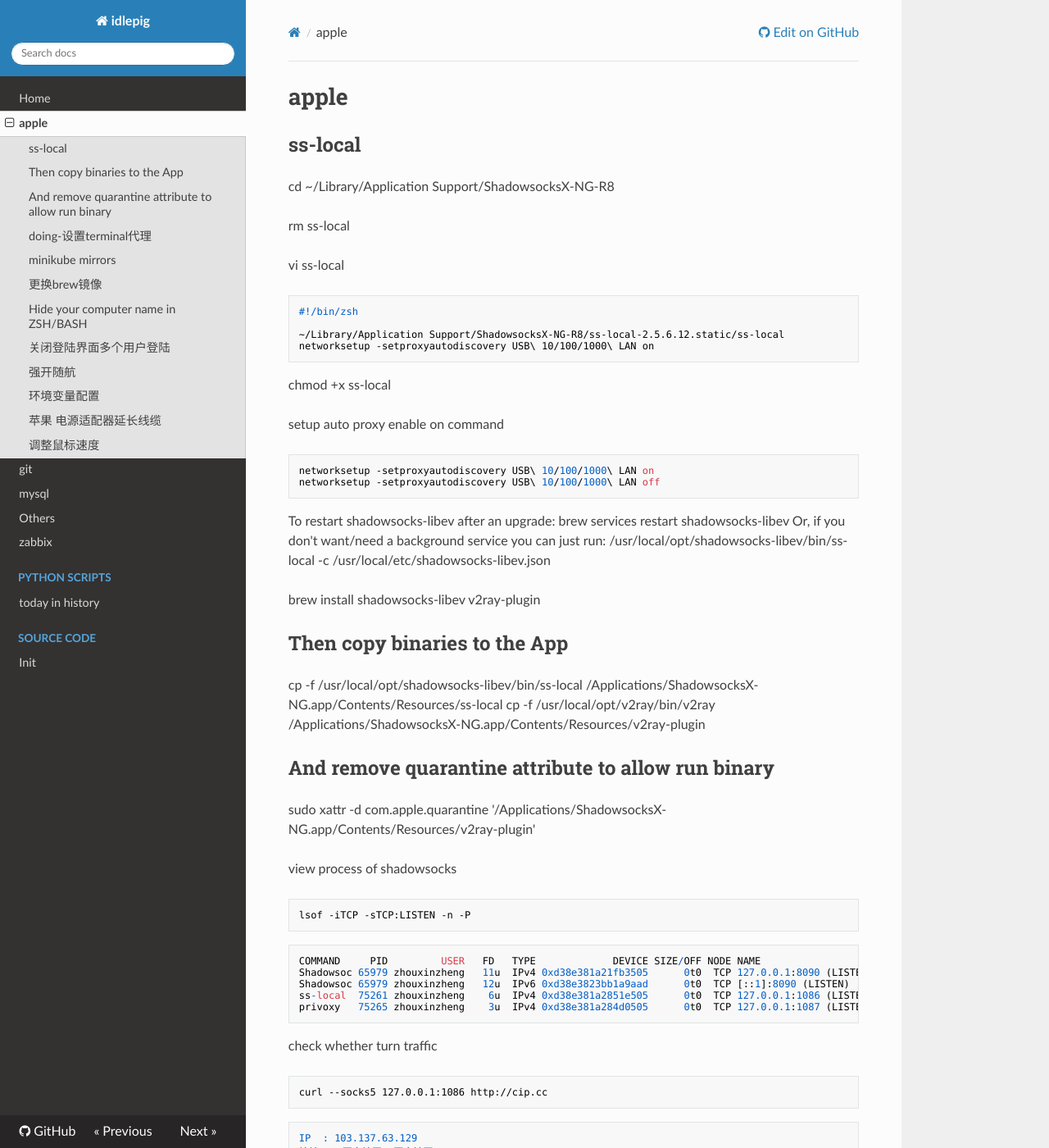
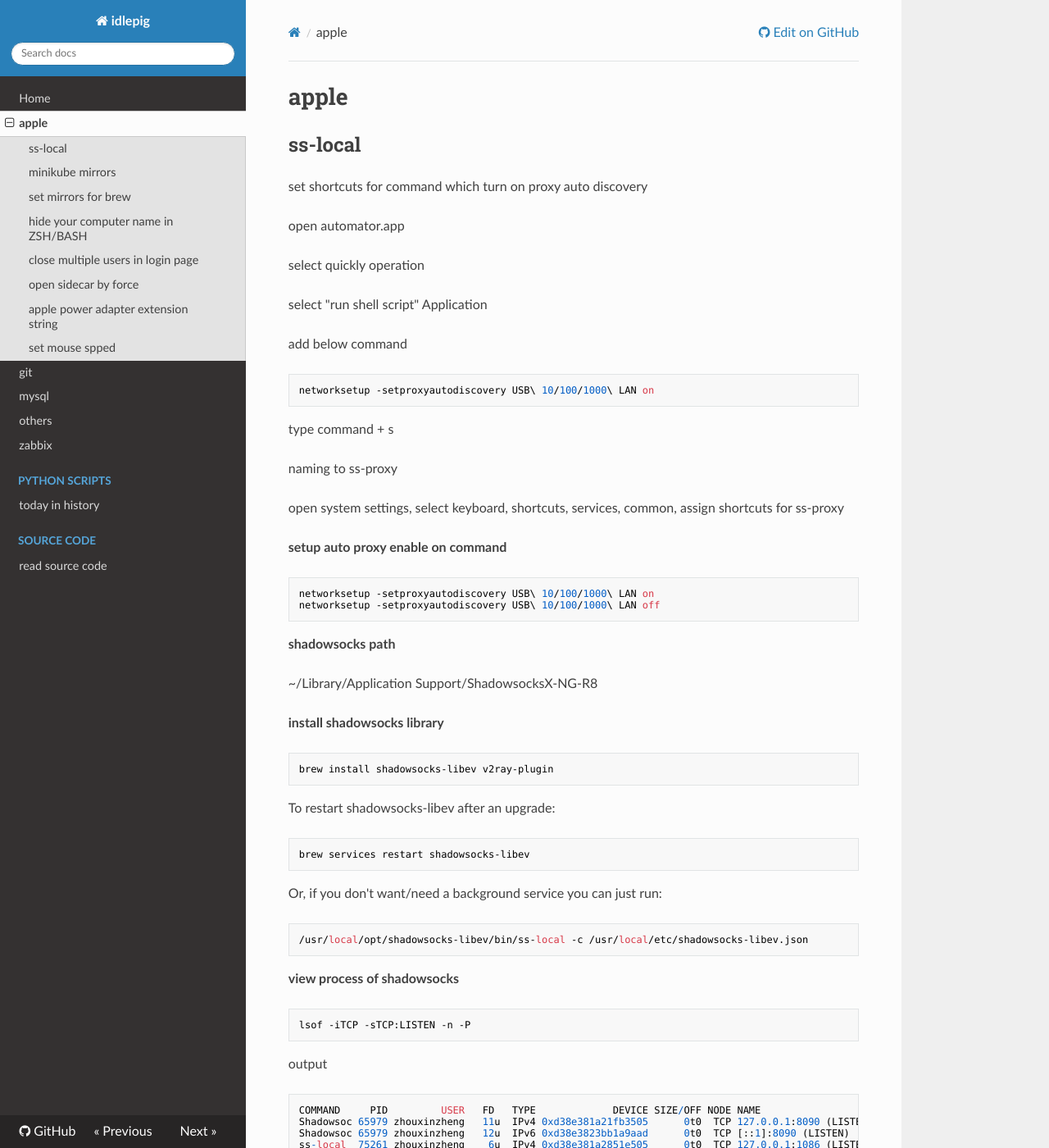
Before and after one commit to idlewith/blog, an MkDocs documentation site: the page built from docs/apple.md, in a window 1280 px wide and 1400 px high. Shown: the whole window at 82% size. Built offline with MkDocs 1.6.1, drawn with Linux system fonts in a browser that asks for light colours; nearby versions of some CDN libraries; some of the changed text lies outside the part shown.

Commit message:
change apple.md chinese to english

````diff
--- a/docs/apple.md
+++ b/docs/apple.md
@@ -5,58 +5,66 @@
 ## ss-local
 
 
+set shortcuts for command which turn on proxy auto discovery
 
-cd ~/Library/Application Support/ShadowsocksX-NG-R8
+open automator.app
 
-rm ss-local
+select quickly operation
 
-vi ss-local
+select "run shell script" Application
 
-```bash
-#!/bin/zsh
+add below command
 
-~/Library/Application Support/ShadowsocksX-NG-R8/ss-local-2.5.6.12.static/ss-local
+```
 networksetup -setproxyautodiscovery USB\ 10/100/1000\ LAN on
 ```
 
-chmod +x ss-local
+type command + s
+
+naming to ss-proxy
+
+open system settings, select keyboard, shortcuts, services, common, assign shortcuts for ss-proxy
 
 
 
-
-setup auto proxy enable on command
+**setup auto proxy enable on command**
 
 ```
 networksetup -setproxyautodiscovery USB\ 10/100/1000\ LAN on
 networksetup -setproxyautodiscovery USB\ 10/100/1000\ LAN off
 ```
 
+**shadowsocks path**
+
+~/Library/Application Support/ShadowsocksX-NG-R8
 
 
+**install shadowsocks library**
+
+```
+brew install shadowsocks-libev v2ray-plugin
+```
 
 To restart shadowsocks-libev after an upgrade:
-  brew services restart shadowsocks-libev
+
+```
+brew services restart shadowsocks-libev
+```
+
 Or, if you don't want/need a background service you can just run:
-  /usr/local/opt/shadowsocks-libev/bin/ss-local -c /usr/local/etc/shadowsocks-libev.json
+
+```
+/usr/local/opt/shadowsocks-libev/bin/ss-local -c /usr/local/etc/shadowsocks-libev.json
+```
 
 
-brew install shadowsocks-libev v2ray-plugin
-
-## Then copy binaries to the App
-
-cp -f /usr/local/opt/shadowsocks-libev/bin/ss-local  /Applications/ShadowsocksX-NG.app/Contents/Resources/ss-local
-cp -f /usr/local/opt/v2ray/bin/v2ray  /Applications/ShadowsocksX-NG.app/Contents/Resources/v2ray-plugin
-
-## And remove quarantine attribute to allow run binary
-
-sudo xattr -d com.apple.quarantine '/Applications/ShadowsocksX-NG.app/Contents/Resources/v2ray-plugin'
-
-
-view process of shadowsocks
+**view process of shadowsocks**
 
 ```
 lsof -iTCP -sTCP:LISTEN -n -P
 ```
+
+output
 
 ```
 COMMAND     PID         USER   FD   TYPE             DEVICE SIZE/OFF NODE NAME
@@ -66,36 +74,24 @@ ss-local  75261 zhouxinzheng    6u  IPv4 0xd38e381a2851e505      0t0  TCP 127.0.
 privoxy   75265 zhouxinzheng    3u  IPv4 0xd38e381a284d0505      0t0  TCP 127.0.0.1:1087 (LISTEN)
 ```
 
-check whether turn traffic
+**check whether turn on traffic**
 
 ```
 curl --socks5 127.0.0.1:1086 http://cip.cc
 ```
 
-```
-IP	: 103.137.63.129
-地址	: 亚太地区  亚太地区
 
-数据二	: 台湾省 | 彼得巧科技企业社
-
-数据三	: 巴基斯坦
-
-URL	: http://www.cip.cc/103.137.63.129
-```
-
-command list for get proxy settings
-
+**command list for get proxy settings**
 
 ```
-$ system_profiler SPNetworkDataType # 获取完整网络配置信息
-
-$ networksetup -listallnetworkservices # 列举所有网络设备
-$ networksetup -getwebproxy Wi-Fi # 获取特定网络设备的系统代理配置
+$ system_profiler SPNetworkDataType # get whole network config
+$ networksetup -listallnetworkservices # list all network device
+$ networksetup -getwebproxy Wi-Fi # get system proxy config of special network device
 
 ```
 
 
-change terminal proxy automatically for mac
+**change terminal proxy automatically for mac**
 
 ```
 #!/bin/zsh
@@ -152,26 +148,14 @@ fi
 
 
 
-
-## doing-设置terminal代理
-
-打开ss之后，通过代理访问google
-
-http_proxy=http://localhost:1087 curl -I http://google.com
-
-
 ## minikube mirrors
 
 minikube start --image-mirror-country=cn   --iso-url=https://kubernetes.oss-cn-hangzhou.aliyuncs.com/minikube/iso/minikube-v1.6.2.iso  --registry-mirror=https://mhzm7ggy.mirror.aliyuncs.com  --image-repository=registry.cn-hangzhou.aliyuncs.com/google_containers
 
 
 
+## set mirrors for brew
 
-
-
-## 更换brew镜像
-
-科大真香实例：
 
 ```bash
 git -C "$(brew --repo)" remote set-url origin https://mirrors.ustc.edu.cn/brew.git
@@ -180,11 +164,11 @@ git -C "$(brew --repo homebrew/core)" remote set-url origin https://mirrors.ustc
 
 git -C "$(brew --repo homebrew/cask)" remote set-url origin https://mirrors.ustc.edu.cn/homebrew-cask.git
 
-if [ $SHELL = "/bin/bash" ] # 如果你的是bash
+if [ $SHELL = "/bin/bash" ]
 then
     echo 'export HOMEBREW_BOTTLE_DOMAIN=https://mirrors.ustc.edu.cn/homebrew-bottles/' >> ~/.bash_profile
     source ~/.bash_profile
-elif [ $SHELL = "/bin/zsh" ] # 如果用的shell 是zsh 的话
+elif [ $SHELL = "/bin/zsh" ]
 then
     echo 'export HOMEBREW_BOTTLE_DOMAIN=https://mirrors.ustc.edu.cn/homebrew-bottles/' >> ~/.zshrc
     source ~/.zshrc
@@ -193,7 +177,7 @@ fi
 brew update
 ```
 
-如果需要恢复原有镜像源的话（国内镜像源突然不能用了或版本不够新）
+**restore to origin mirror**
 
 ```bash
 git -C "$(brew --repo)" remote set-url origin https://github.com/Homebrew/brew.git
@@ -202,12 +186,14 @@ git -C "$(brew --repo homebrew/core)" remote set-url origin https://github.com/H
 
 git -C "$(brew --repo homebrew/cask)" remote set-url origin https://github.com/Homebrew/homebrew-cask.git
 
-# 找到 ~/.bash_profile 或者 ~/.zshrc 中的HOMEBREW_BOTTLE_DOMAIN 一行删除
+
+# delete the whole line contains HOMEBREW_BOTTLE_DOMAIN in ~/.bash_profile or ~/.zshrc
 
 brew update
 ```
 
-如果不行的话可以依次尝试以下命令
+
+you can try commands below one by one if invalid
 
 ```bash
 brew doctor
@@ -216,7 +202,7 @@ brew update
 ```
 
 
-## Hide your computer name in ZSH/BASH
+## hide your computer name in ZSH/BASH
 
 vim .zshrc
 
@@ -224,51 +210,34 @@ vim .zshrc
 export PS1="[~]$ "; clear;
 ```
 
-## 关闭登陆界面多个用户登陆
+## close multiple users in login page
 
 
 ```bash
 sudo defaults write /Library/Preferences/com.apple.loginwindow SHOWOTHERUSERS_MANAGED -bool FALSE
 ```
 
-## 强开随航
+## open sidecar by force
 
 ```bash
 defaults write com.apple.sidecar.display AllowAllDevices -bool true
 defaults write com.apple.sidecar.display hasShownPref -bool true
 ```
 
-## 环境变量配置
 
-因为terminal每次只会加载.zshrc，所以必须要在.zshrc里面写alias和环境变量，才会每次重启终端生效配置
-
-初始化的配置
-
-```bash
-alias t="ssh root@idlepig.cn"
-alias ll="ls -l"
-alias idlepig="cd /Users/username/docs/idlepig/source; source /Users/username/code/idlepig/bin/activate"
-
-export PATH=/Users/username/code/idlepig/bin:/Users/username/Library/Python/3.8/bin:$PATH
-```
-
-
-
-## 苹果 电源适配器延长线缆
-
+## apple power adapter extension string
 
 https://www.apple.com.cn/shop/product/MK122CH/A
 
 
-## 调整鼠标速度
+
+## set mouse spped
 
 ```bash
 defaults write -g com.apple.mouse.scaling 18
 ```
 
-terminal输入然后重启，已爽死，嫌快的调小数值就行
-
-还有滚轮速度
+wheel speed
 
 ```bash
 defaults write -g com.apple.scrollwheel.scaling 1.2
````
Also changed, not shown: docs/others.md (+17 -0 lines), docs/source_code/init.md (+27 -0 lines).
